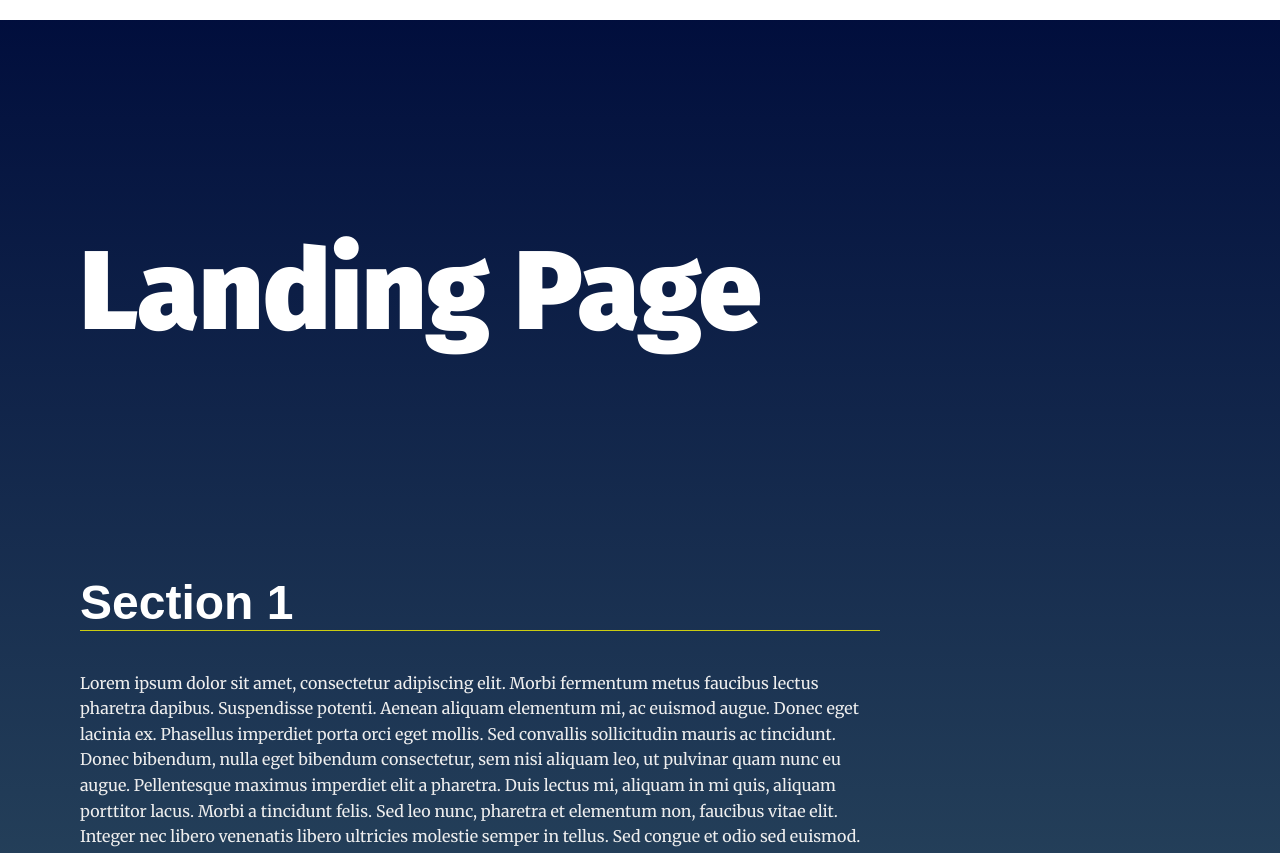
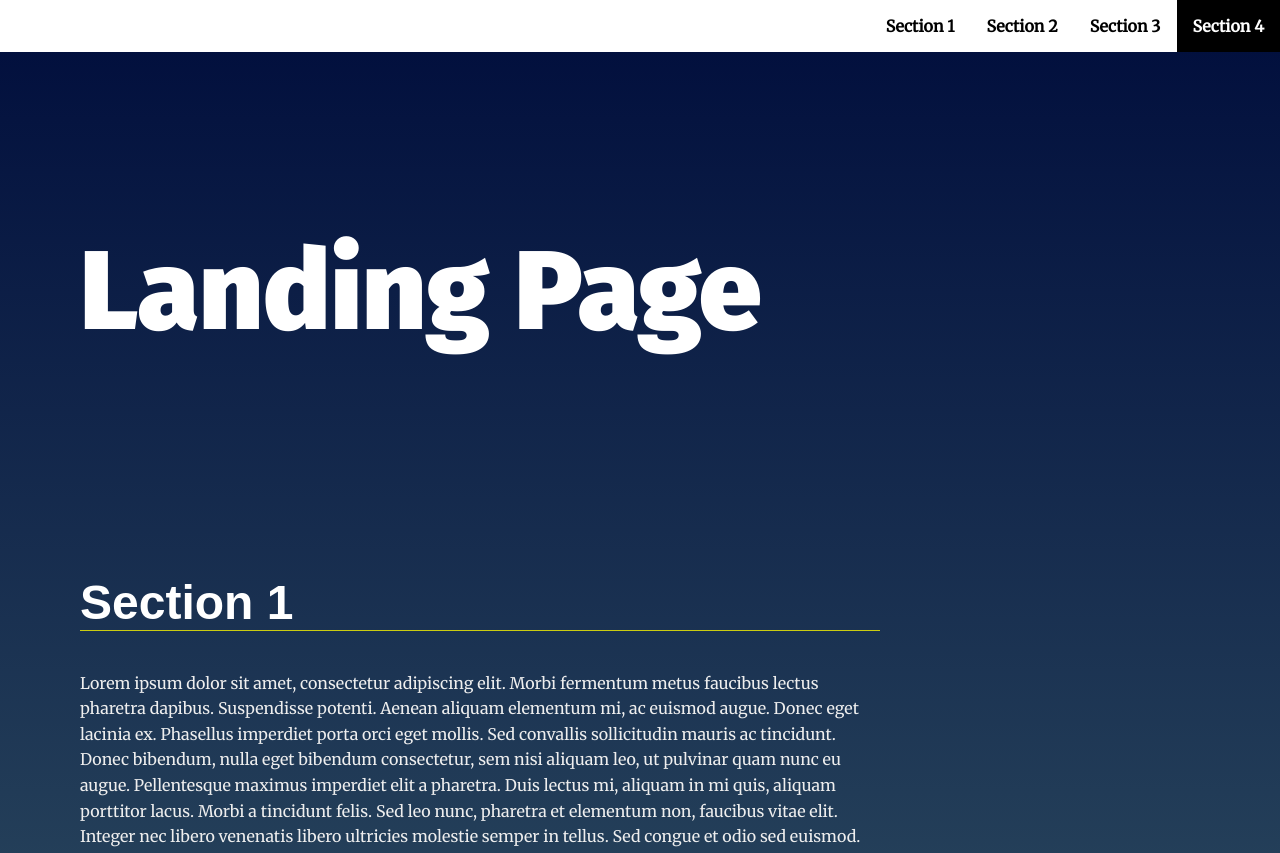
Before and after one commit to SWEAlmutairi/LandingPage, a plain HTML site: page index.html in a window 1280 px wide. Shown: the top 853 px of the page. Drawn offline with Linux system fonts and the light colour scheme.

Commit message:
I edit js, css and README.md files after Udacity first review.

```diff
--- a/css/style.css
+++ b/css/style.css
@@ -74,19 +74,18 @@ section {
     display: inline-block;
 }
 
-.menu__link {
+.navbar__menu .menu__link  {
     display: block;
     padding: 1em;
     font-weight: bold;
-    }
-.menu__link a {
     text-decoration: none;
     color: #000;
 }
+
 .navbar__menu .menu__link:hover {
     background: #333;
     color: #fff;
-    /*transition: ease 0.3s all;*/
+    transition: ease 0.3s all;
 }
 
 /* Header Styles */
@@ -193,7 +192,13 @@ section:nth-of-type(3n + 1) .landing__container::after {
 
 /* ---- Theme State Rules ---- */
 /* Section Active Styles */
-/* Note: your-active-class class is applied through javascript. You should update the class here and in the index.js to what you set in your javascript file.  */
+/* Note: your-active-class class is applied through javascript. You should update the class here and in the index.html to what you set in your javascript file.  */
+.navbar__menu .active {
+    background: #000;
+    color: #ffffff;
+
+}
+
 section.your-active-class {
     background: rgb(0, 0, 0);
     background: linear-gradient(0deg, rgba(0, 0, 0, 0.1) 0%, rgba(0, 0, 0, 0) 100%);
--- a/js/app.js
+++ b/js/app.js
@@ -19,61 +19,30 @@
  */
 
 /**
- * Define Global Variables
+ * start with dynamic navigator
  *
  */
-// Creat 4 List Elements
-const listItem1 = document.createElement("li");
-const listItem2 = document.createElement("li");
-const listItem3 = document.createElement("li");
-const listItem4 = document.createElement("li");
-// get all sections on the page
-const sectionsss = document.querySelectorAll('section');
-// new after feedback:
+// getting All sections in an Array & ul Element
 const sections = Array.from(document.getElementsByTagName("section"));
 const menu = document.getElementById('navbar__list');
-/**
- * End Global Variables
- * Start Helper Functions
- *
- */
 
-// Set attribute for all List Elements
-// listItem1.setAttribute('class','menu__link');
-// listItem2.setAttribute('class','menu__link');
-// listItem3.setAttribute('class','menu__link');
-// listItem4.setAttribute('class','menu__link');
-// new after feedback:
-
+// Adding li and a with them attributes
 for(let section of sections) {
     const listItem = document.createElement('li');
     const listItemLink = document.createElement('a');
-    // comment here
+    // using the section data-nav to fill the <a> tag
     listItemLink.textContent = section.dataset.nav;
+    listItemLink.setAttribute('data-target',`${section.id}`);
+    listItemLink.setAttribute('class', 'menu__link');
+    // append a to the li
     listItem.appendChild(listItemLink);
+    // append li to ul Element
     menu.appendChild(listItem);
 }
-/**
- * End Helper Functions
- * Begin Main Functions
- *
- */
-// add innerHtml to all List Elements
-listItem1.innerHTML = "<a class='list list1' data-target='section1'>Section 1</a>";
-listItem2.innerHTML = "<a class='list list2' data-target='section2'>Section 2</a>";
-listItem3.innerHTML = "<a class='list list3' data-target='section3'>Section 3</a>";
-listItem4.innerHTML = "<a class='list list4' data-target='section4'>Section 4</a>";
-// select nav bar to append List Elements to it
-const selector = document.getElementById(`navbar__list`);
 
-// build the nav
-selector.appendChild(listItem1);
-selector.appendChild(listItem2);
-selector.appendChild(listItem3);
-selector.appendChild(listItem4);
-
-// Add class 'active' to section when near top of viewport
-window.addEventListener('scroll', (e) => {
+// Add class 'active' to section & nav_bar item when near top of viewport
+const anchors = document.querySelectorAll("ul li a");
+window.addEventListener('scroll', () => {
     // loop through each section of the page
     // arrow function
     sections.forEach( section => {
@@ -81,7 +50,14 @@ window.addEventListener('scroll', (e) => {
         const nearTop = section.getBoundingClientRect().top;
         // if nearTop < 300px then
         // Set sections as active
-        if (nearTop > 0 && nearTop < 300) {
+        if (nearTop > -50 && nearTop < 400) {
+            // Adding 'active' to nav_bar item
+            anchors.forEach(item => {
+                item.classList.remove('active');
+                if (item.dataset.target === section.id)
+                    item.classList.add('active');
+            })
+            // Adding 'active' to section
             section.classList.add('your-active-class');
             // IF NOT remove the class
         } else {
@@ -89,17 +65,17 @@ window.addEventListener('scroll', (e) => {
         }
     });
 });
-
-// Scroll to anchor ID using scrollTO event
-document.addEventListener('click',function (event) {
+// Scroll to anchor ID using scrollIntoView event
+    document.addEventListener('click', function (event) {
         // if it is not List Item
-        if (!event.target.matches('.list')) return;
+        if (!event.target.matches('.menu__link')) return;
         // IF it is List Item
         event.preventDefault();
         const item = document.getElementById(event.target.dataset.target);
         item.scrollIntoView({behavior: 'smooth', block: "start"});
     });
+
 /**
- * End Main Functions
+ * End
  *
  */
```
Also changed, not shown: 1 other file.
